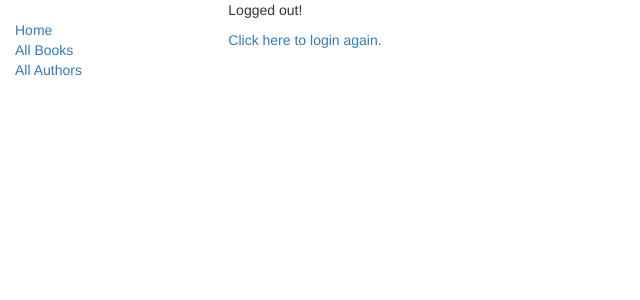
After one commit to choia/django-library-tutorial, a Django app: template catalog/templates/registration/logout.html in a window 1280 px wide. The commit adds this page. Shown: the top 300 px of the page, without its empty margins (0-640 px from the left). Run offline with Django 3.2, Linux system fonts and the light colour scheme; the template is opened without the code that fills it, so the values that code supplies are empty; some libraries are stand-ins or nearby versions.

Commit message:
added logout functionality

```diff
--- a/catalog/templates/registration/login.html
+++ b/catalog/templates/registration/login.html
@@ -1,4 +1,4 @@
-{% extends "base.html" %}
+{% extends 'base.html' %}
 
 {% block content %}
 
--- /dev/null
+++ b/catalog/templates/registration/logout.html
@@ -0,0 +1,7 @@
+{% extends 'base.html' %}
+
+{% block content %}
+<p>Logged out!</p>
+
+<a href="{% url 'login'%}">Click here to login again.</a>
+{% endblock %}
```
